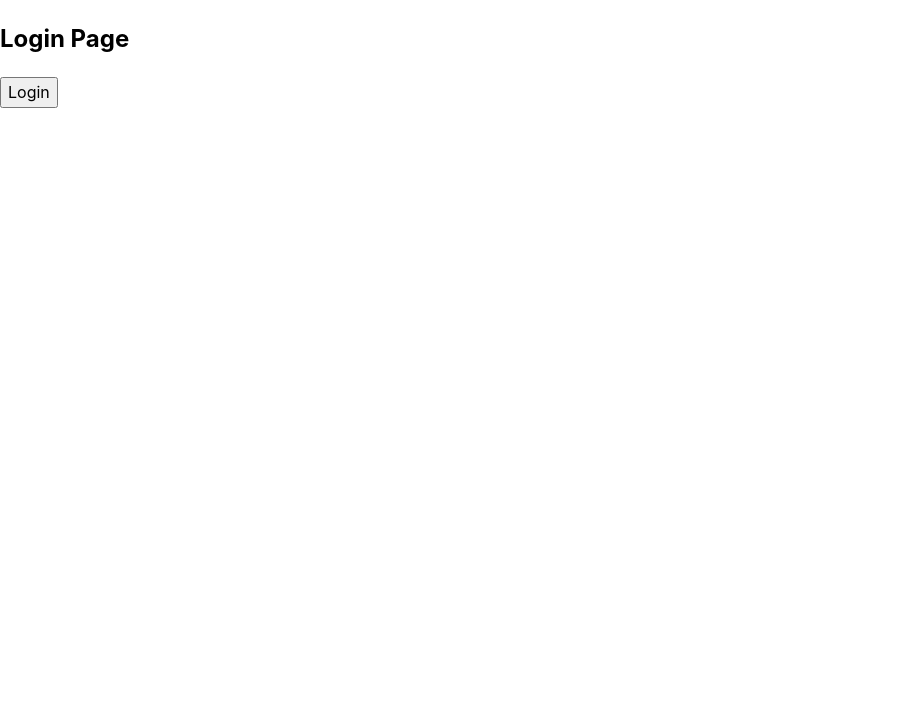
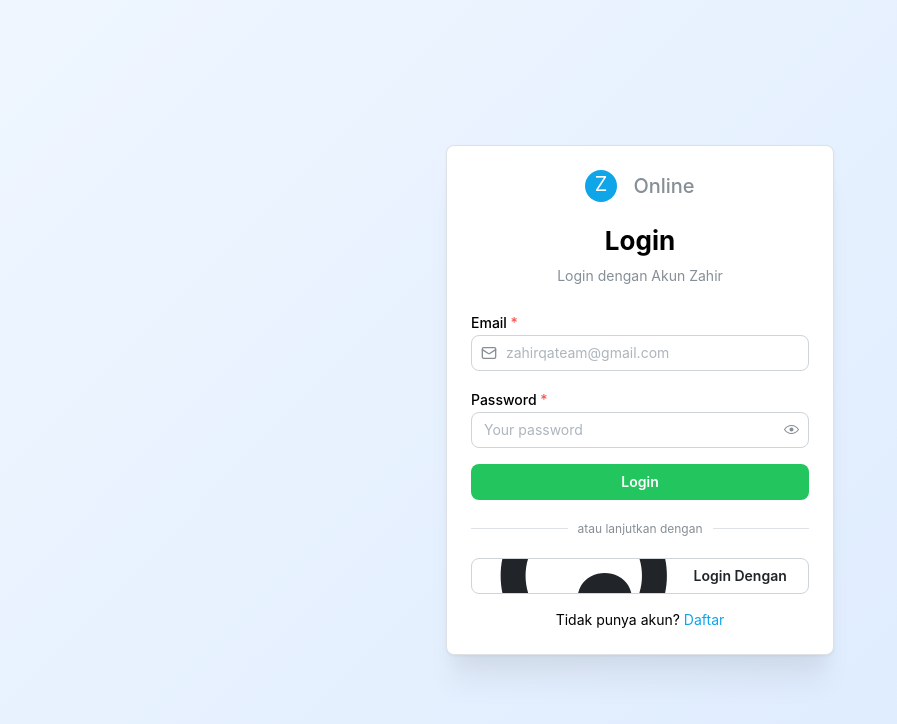
Before and after one commit to imam76/fe-module-federation, a React (Vite) app: page /login in a window 1280 px wide. Shown: the top 724 px of the page, without its empty margins (0-897 px from the left). Built offline with nearby package versions, Linux system fonts and the light colour scheme; no server answers.

Commit message:
add routing

```diff
--- a/src/components/ui/MenuGrid/MenuGrid.tsx
+++ b/src/components/ui/MenuGrid/MenuGrid.tsx
@@ -17,7 +17,6 @@ interface MenuGridProps {
 const MenuGrid: React.FC<MenuGridProps> = ({ items }) => {
   return (
     <Container size="xl">
-      {/* <Title order={2} mb="xl">Data Master</Title> */}
       <SimpleGrid cols={{ base: 1, sm: 2, lg: 4 }} spacing="lg">
         {items.map((item, index) => (
           <MenuItem key={index} {...item} />
--- a/src/pages/login/Login.tsx
+++ b/src/pages/login/Login.tsx
@@ -1,9 +1,25 @@
+import {
+  Anchor,
+  Button,
+  Container,
+  Divider,
+  Group,
+  Paper,
+  PasswordInput,
+  rem,
+  Stack,
+  Text,
+  TextInput,
+  Title,
+} from '@mantine/core';
 import useAuthStore from '@store/authStore';
+import { Mail } from 'lucide-react';
 import { useNavigate } from 'react-router';
 
 const Login = () => {
   const { login } = useAuthStore();
   const navigate = useNavigate();
+
 
   const handleLogin = () => {
     login(); // Menandakan bahwa user sudah login
@@ -11,10 +27,96 @@ const Login = () => {
   };
 
   return (
-    <div>
-      <h2>Login Page</h2>
-      <button onClick={handleLogin}>Login</button>
-    </div>
+    <>
+      <div style={{
+        minHeight: '100vh',
+        background: 'linear-gradient(135deg, #EFF6FF 0%, #DBEAFE 100%)',
+        display: 'flex',
+        alignItems: 'center',
+        justifyContent: 'center'
+      }}>
+        <Container size={420} my={40}>
+          <Paper radius="md" p="xl" withBorder>
+            <Group justify="center" mb="lg">
+              <svg width="32" height="32" viewBox="0 0 32 32" fill="none">
+                <circle cx="16" cy="16" r="16" fill="#0EA5E9" />
+                <text x="50%" y="50%" dominantBaseline="middle" textAnchor="middle" fill="white" fontSize="20">Z</text>
+              </svg>
+              <Text size="xl" fw={500} c="dimmed">Online</Text>
+            </Group>
+
+            <Title order={2} ta="center" mt="md" mb={8}>
+              Login
+            </Title>
+
+            <Text c="dimmed" size="sm" ta="center" mb="xl">
+              Login dengan Akun Zahir
+            </Text>
+
+            <form onSubmit={() => console.log('submit')}>
+              <Stack>
+                <TextInput
+                  required
+                  label="Email"
+                  placeholder="zahirqateam@gmail.com"
+                  onChange={(event) => console.log(event.currentTarget.value)}
+                  // error={form.errors.email}
+                  radius="md"
+                  leftSection={<Mail size={16} />}
+                />
+
+                <PasswordInput
+                  required
+                  label="Password"
+                  placeholder="Your password"
+                  onChange={(event) => console.log(event.currentTarget.value)}
+                  // error={form.errors.password}
+                  radius="md"
+                />
+
+                <Button
+                  type="submit"
+                  radius="md"
+                  fullWidth
+                  style={{ backgroundColor: '#22c55e' }}
+                  onClick={handleLogin}
+                >
+                  Login
+                </Button>
+              </Stack>
+            </form>
+
+            <Divider label="atau lanjutkan dengan" labelPosition="center" my="lg" />
+
+            <Group grow mb="md" mt="md">
+              <Button
+                variant="default"
+                radius="md"
+                leftSection={
+                  <svg width={rem(20)} height={rem(20)} viewBox="0 0 24 24">
+                    <path
+                      fill="currentColor"
+                      d="M12 2C6.48 2 2 6.48 2 12s4.48 10 10 10 10-4.48 10-10S17.52 2 12 2zm5.36 14.3c-.28.48-.71.86-1.21 1.11-.5.25-1.07.38-1.63.38-.56 0-1.13-.13-1.63-.38-.5-.25-.93-.63-1.21-1.11-.28-.48-.43-1.02-.43-1.57 0-.55.15-1.09.43-1.57.28-.48.71-.86 1.21-1.11.5-.25 1.07-.38 1.63-.38.56 0 1.13.13 1.63.38.5.25.93.63 1.21 1.11.28.48.43 1.02.43 1.57 0 .55-.15 1.09-.43 1.57zM12 19c-3.87 0-7-3.13-7-7s3.13-7 7-7 7 3.13 7 7-3.13 7-7 7z"
+                    />
+                  </svg>
+                }
+              >
+                Login Dengan Google
+              </Button>
+            </Group>
+
+            <Group justify="center" mt="md">
+              <Text size="sm">
+                Tidak punya akun?{' '}
+                <Anchor size="sm" component="button" c="#0EA5E9">
+                  Daftar
+                </Anchor>
+              </Text>
+            </Group>
+          </Paper>
+        </Container>
+      </div>
+    </>
   );
 };
 
--- a/src/routeTree.gen.ts
+++ /dev/null
@@ -1,74 +0,0 @@
-/* prettier-ignore-start */
-
-/* eslint-disable */
-
-// @ts-nocheck
-
-// noinspection JSUnusedGlobalSymbols
-
-// This file is auto-generated by TanStack Router
-
-// Import Routes
-
-import { Route as rootRoute } from './routes/__root'
-import { Route as AuthImport } from './routes/auth'
-import { Route as IndexImport } from './routes/index'
-
-// Create/Update Routes
-
-const AuthRoute = AuthImport.update({
-  path: '/auth',
-  getParentRoute: () => rootRoute,
-} as any)
-
-const IndexRoute = IndexImport.update({
-  path: '/',
-  getParentRoute: () => rootRoute,
-} as any)
-
-// Populate the FileRoutesByPath interface
-
-declare module '@tanstack/react-router' {
-  interface FileRoutesByPath {
-    '/': {
-      id: '/'
-      path: '/'
-      fullPath: '/'
-      preLoaderRoute: typeof IndexImport
-      parentRoute: typeof rootRoute
-    }
-    '/auth': {
-      id: '/auth'
-      path: '/auth'
-      fullPath: '/auth'
-      preLoaderRoute: typeof AuthImport
-      parentRoute: typeof rootRoute
-    }
-  }
-}
-
-// Create and export the route tree
-
-export const routeTree = rootRoute.addChildren({ IndexRoute, AuthRoute })
-
-/* prettier-ignore-end */
-
-/* ROUTE_MANIFEST_START
-{
-  "routes": {
-    "__root__": {
-      "filePath": "__root.ts",
-      "children": [
-        "/",
-        "/auth"
-      ]
-    },
-    "/": {
-      "filePath": "index.ts"
-    },
-    "/auth": {
-      "filePath": "auth.ts"
-    }
-  }
-}
-ROUTE_MANIFEST_END */
```
